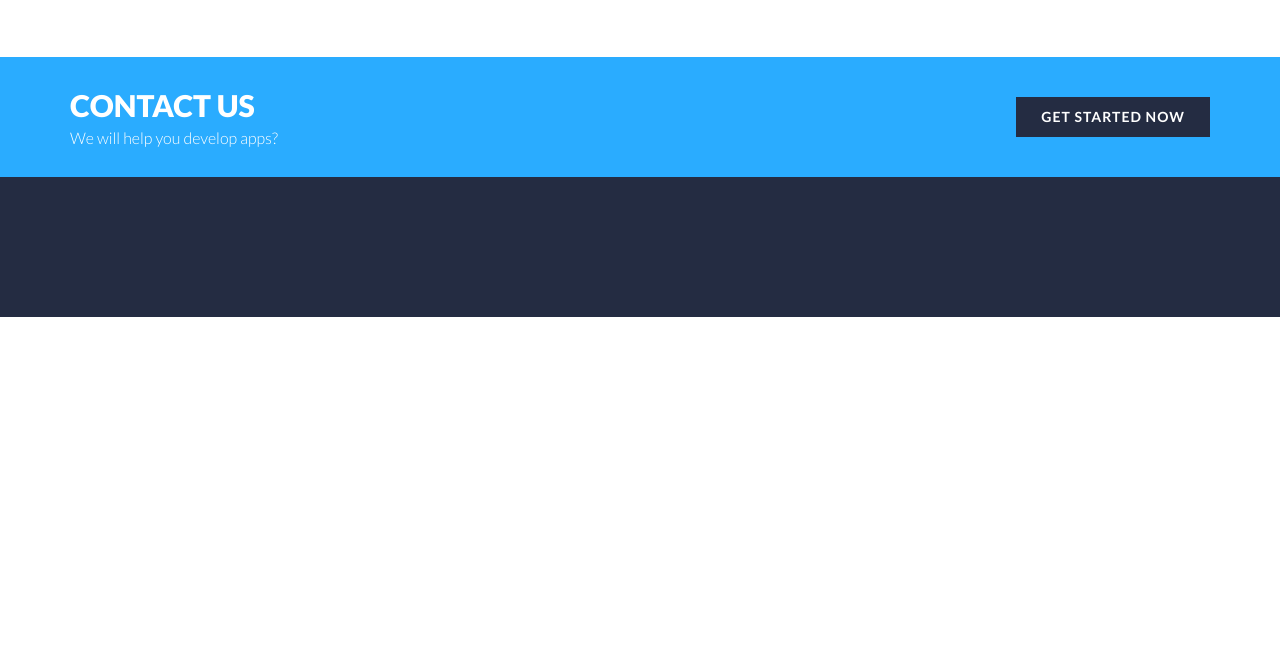
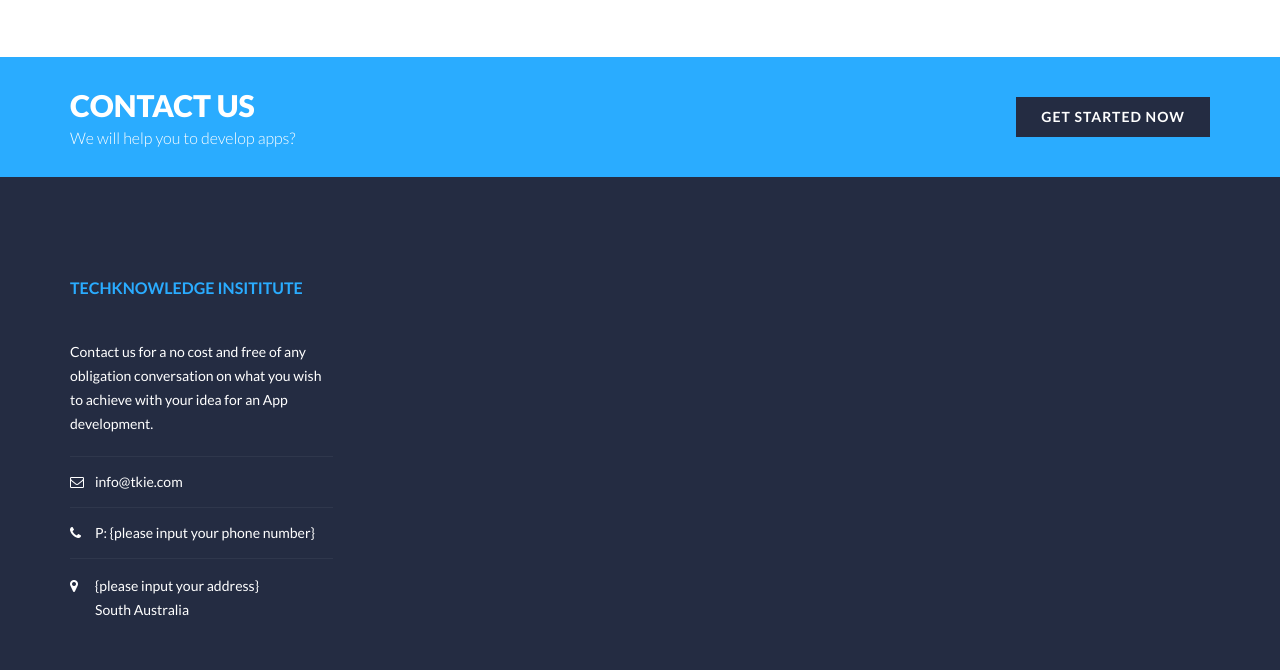
Before and after one commit to laboratoryyingong/TechknowledgeWeb, a plain HTML site: page index.html in a window 1280 px wide. Shown: the part 1482-2152 px from the top of the page. Before the commit the page ends 1799 px from the top, so only its background shows below. Drawn offline with Linux system fonts and the light colour scheme.

Commit message:
add footer apart

```diff
--- a/index.html
+++ b/index.html
@@ -172,7 +172,7 @@
             <div class="footer-top-wrapper">
                 <div class="footer-top-left">
                     <p class="footer-top-focus">CONTACT US</p>
-                    <p class="footer-top-text">We will help you develop apps?</p></div>
+                    <p class="footer-top-text">We will help you to develop apps?</p></div>
                 <div class="footer-top-right">
                     <button onclick="" class="btn btn-blue btn-bold"><span>GET STARTED NOW</span></button>
                 </div>
@@ -182,7 +182,28 @@
     <div class="footer-main">
         <div class="container">
             <div class="footer-main-wrapper">
+                <div class="row">
+                    <div class="col-2">
+                        <div class="col-md-3 col-sm-6 col-xs-6 sd380">
+                            <div class="edugate-widget widget">
+                                <div class="title-widget">Techknowledge insititute</div>
+                                <div class="content-widget">
+                                    <p>Contact us for a no cost and free of any obligation conversation on what you wish to achieve with your idea for an App development.</p>
 
+                                    <div class="info-list">
+                                        <ul class="list-unstyled">
+                                            <li><i class="fa fa-envelope-o"></i><a href="#">info@tkie.com</a></li>
+                                            <li><i class="fa fa-phone"></i><a href="#">P: {please input your phone number}</a></li>
+                                            <li><i class="fa fa-map-marker"></i><a href="#"><p>{please input your address}</p>
+                                            <p>South Australia</p></a></li>
+                                        </ul>
+                                    </div>
+
+                                </div>
+                            </div>
+                        </div>
+                    </div>
+                </div>
             </div>
         </div>
     </div>
```
